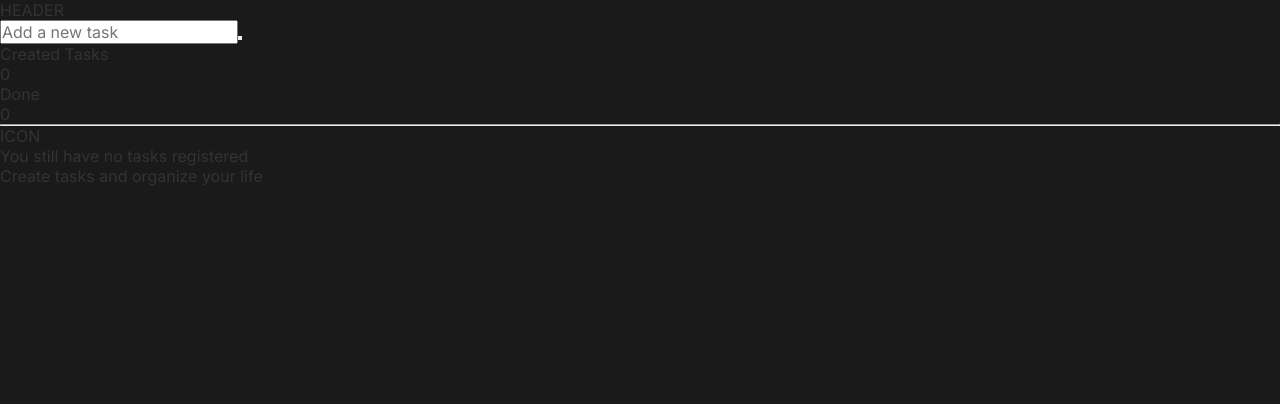
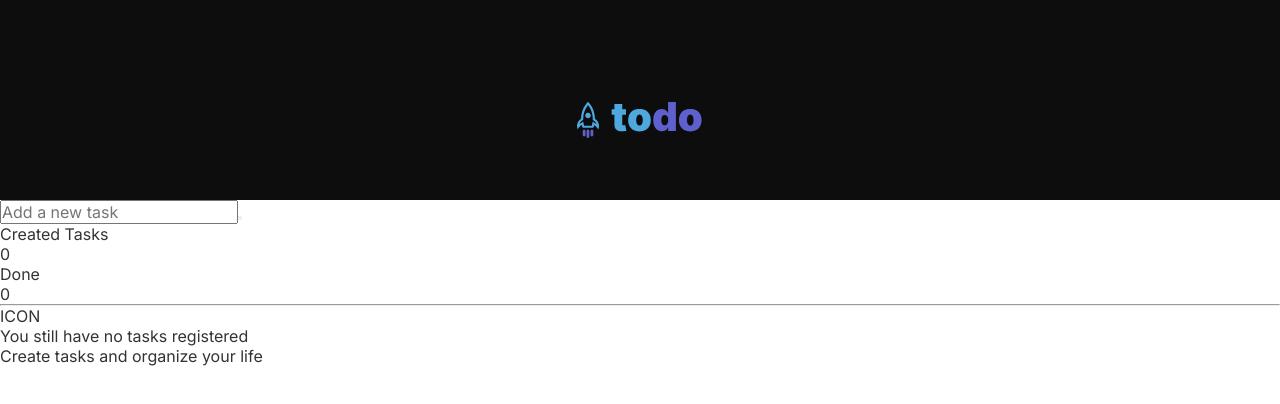
Before and after one commit to arubesu/todo, a Next.js app: page / in a window 1280 px wide. Shown: the top 404 px of the page. Built offline with nearby package versions, Linux system fonts and the light colour scheme.

Commit message:
chore: add Header component and styles

```diff
--- /dev/null
+++ b/components/Header.module.css
@@ -0,0 +1,12 @@
+.header {
+    background-color: var(--gray-700);
+    display: flex;
+    justify-content: center;
+    padding: 1.25rem 0;
+    max-height: 12.5rem;
+}
+
+.header > img {
+    margin-bottom:  5rem;
+    margin-top:  4.5rem;
+}
--- /dev/null
+++ b/components/Header.tsx
@@ -0,0 +1,21 @@
+import Image from 'next/image';
+import React from 'react';
+
+import styles from './Header.module.css';
+import logoImg from '../public/logo.svg';
+
+export const Header: React.FC = () => {
+    return (
+        <header
+            className={styles.header}
+        >
+            <Image
+                src={logoImg}
+                height={48}
+                width={126}
+                alt="A logo image with a blue rocket launch followed by a text written todo in blue and purple"
+            />
+
+        </header>
+    );
+}
--- a/pages/index.tsx
+++ b/pages/index.tsx
@@ -1,9 +1,13 @@
+import { Header } from '../components/Header'
 import styles from '../styles/Home.module.css'
+
+
+
 
 export default function Home() {
   return (
     <>
-      <header>HEADER</header>
+      <Header />
       <main>
         <div>
           <input type="text" name="add-task" id="add-task" placeholder='Add a new task' />
--- a/styles/globals.css
+++ b/styles/globals.css
@@ -29,7 +29,7 @@
 }
 
 body{
-  background-color: var(--gray-600);
+  /* background-color: var(--gray-600); */
   color: var(--gray-400);
   -webkit-font-smoothing: antialiased;
 }
```
